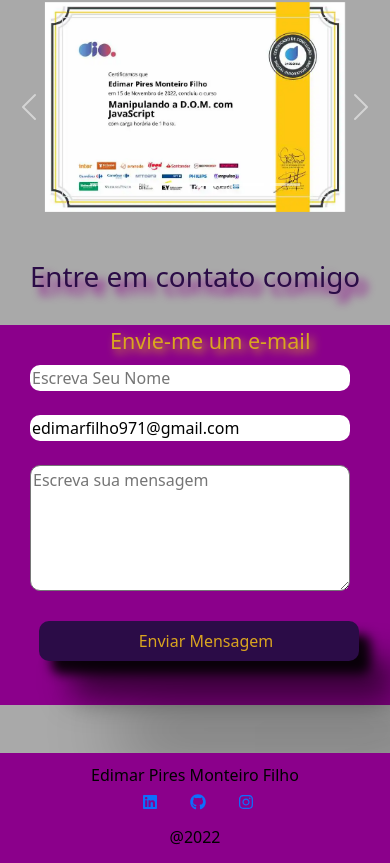
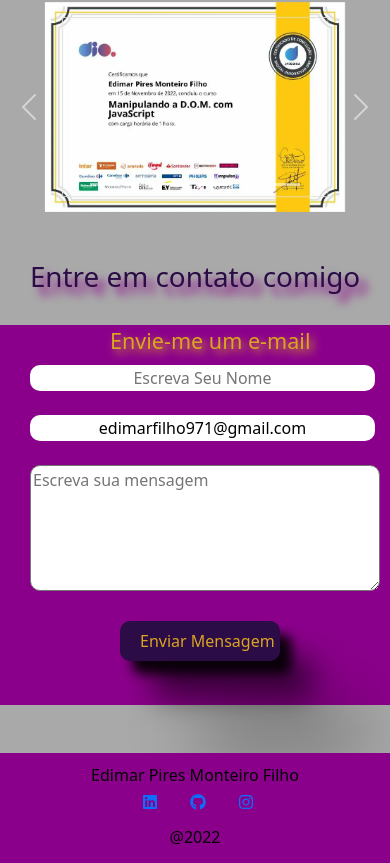
Before and after one commit to edimarmonteiro/Portfolio, a React (Create React App) app: page / in a window 390 px wide. Shown: the part 1312-2175 px from the top of the page. Built offline with nearby package versions, Linux system fonts and the light colour scheme.

Commit message:
mechendo no butão

```diff
--- a/src/components/emailcontato/Emailcontato.js
+++ b/src/components/emailcontato/Emailcontato.js
@@ -39,16 +39,17 @@ function Emailcontato(){
                 <form action="" onSubmit={Email}>
                     <fieldset>
                         <legend>Envie-me um e-mail</legend>
-                        <input type='text' name='nome_usuario' id='nome_usuario' placeholder='Escreva Seu Nome'
+                        <input className={styles.se} type='text' name='nome_usuario' id='nome_usuario' placeholder='Escreva Seu Nome'
                         onChange={(e) => {setYouname(e.target.value);}} value={youname}
                         /><br/>
-                        <input type='text' name='my_email' ib='my_email' value='edimarfilho971@gmail.com'
+                        <input className={styles.g} type='text' name='my_email' ib='my_email' value='edimarfilho971@gmail.com'
                         /><br/>
                         <textarea cols='65' rows='5' name='uso_mensagem' id='uso_mensagem' placeholder='Escreva sua mensagem'
                         onChange={(e) => {setMensagem(e.target.value);}} value={mensagem}
                         /><br/><br/>
                         <input className={styles.butao}
                          onClick={OnclikButao}
+                         id="butao_celular"
                          type='submit'
                          value='Enviar Mensagem' />
                     </fieldset>
--- a/src/components/emailcontato/Emailcontato.module.css
+++ b/src/components/emailcontato/Emailcontato.module.css
@@ -49,29 +49,39 @@
 /*===========CELULAR=========*/
 
 @media screen and (max-width:375px){
-    .form_contato input{
-        max-width: 310px;
+    .g, .se input{
+        max-width: 305px;
         margin-left: 11px;
     }
-    .butao input{
-        max-width: 50px;
+    .se, .g input{
+        max-width: 305px;
+        margin-left: 11px;
     }
+
 }
 
-@media screen and (max-width:390px){
+
+
+/*@media screen and (max-width:390px){
     .form_contato input{
         max-width: 320px;
     }
     .form_contato textarea{
         max-width: 320px;
     }
-    .butao{
-        max-width: 70px;
+    .butao input{
+        max-width: 30px;
     }
-}
+}*/
 
 @media screen and (max-width:360px){
-    .form_contato input{
+    .g, .se input{
+        max-width: 305px;
+        margin-left: 12px;
+
+    }
+    .se, .g input{
+        margin-left: 12px;
         max-width: 305px;
     }
 
@@ -93,9 +103,9 @@
         filter: drop-shadow(4px 4px 4px goldenrod);
     }
     .form_contato input{
-
+        text-align: center;
         display: flex;
-        width: 350px;
+        width: 345px;
         border-radius: 10px;
         border-style: none;
     }
@@ -118,7 +128,7 @@
     .butao{
         height: 40px;
         max-width: 160px;
-        margin-left: 9px;
+        margin-left: 90px;
         padding-left: 20px;
         text-align: center;
         background-color: rgb(43, 12, 71);
```
